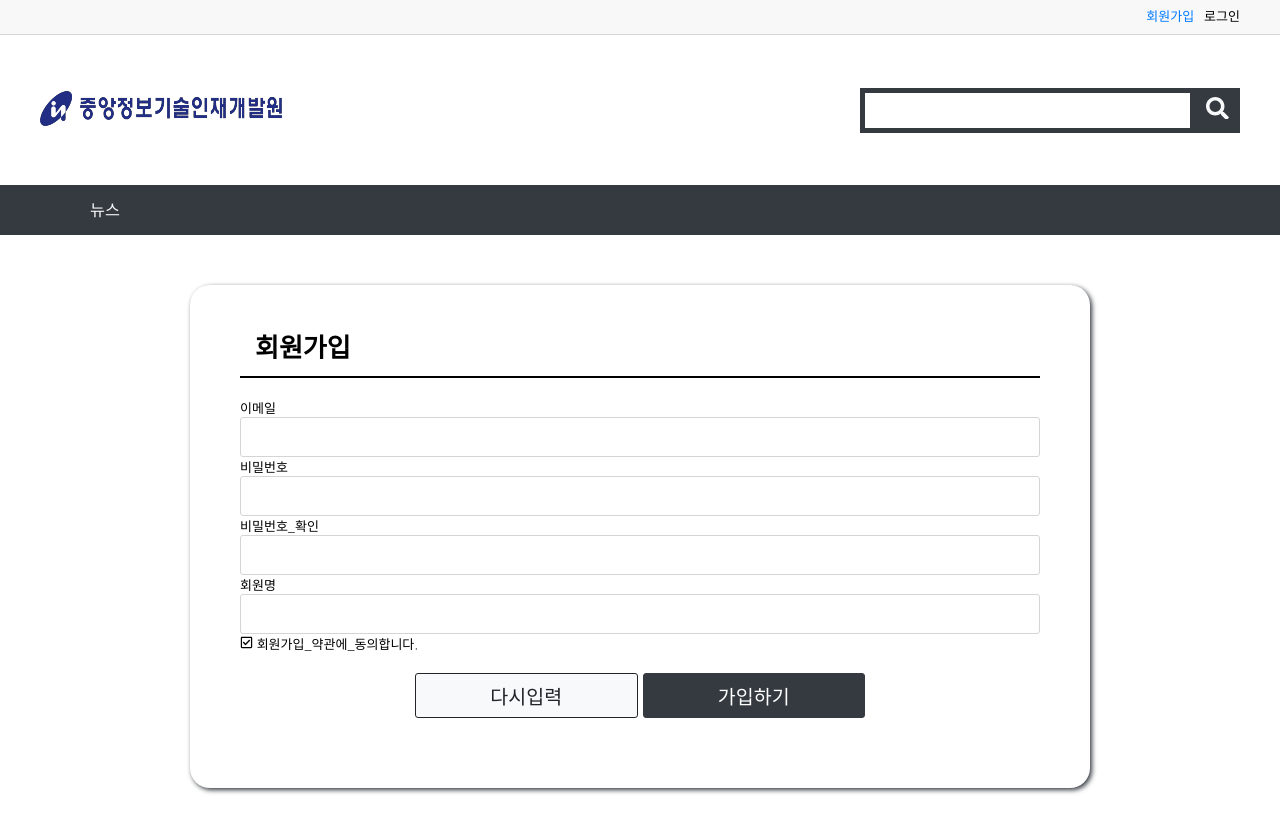
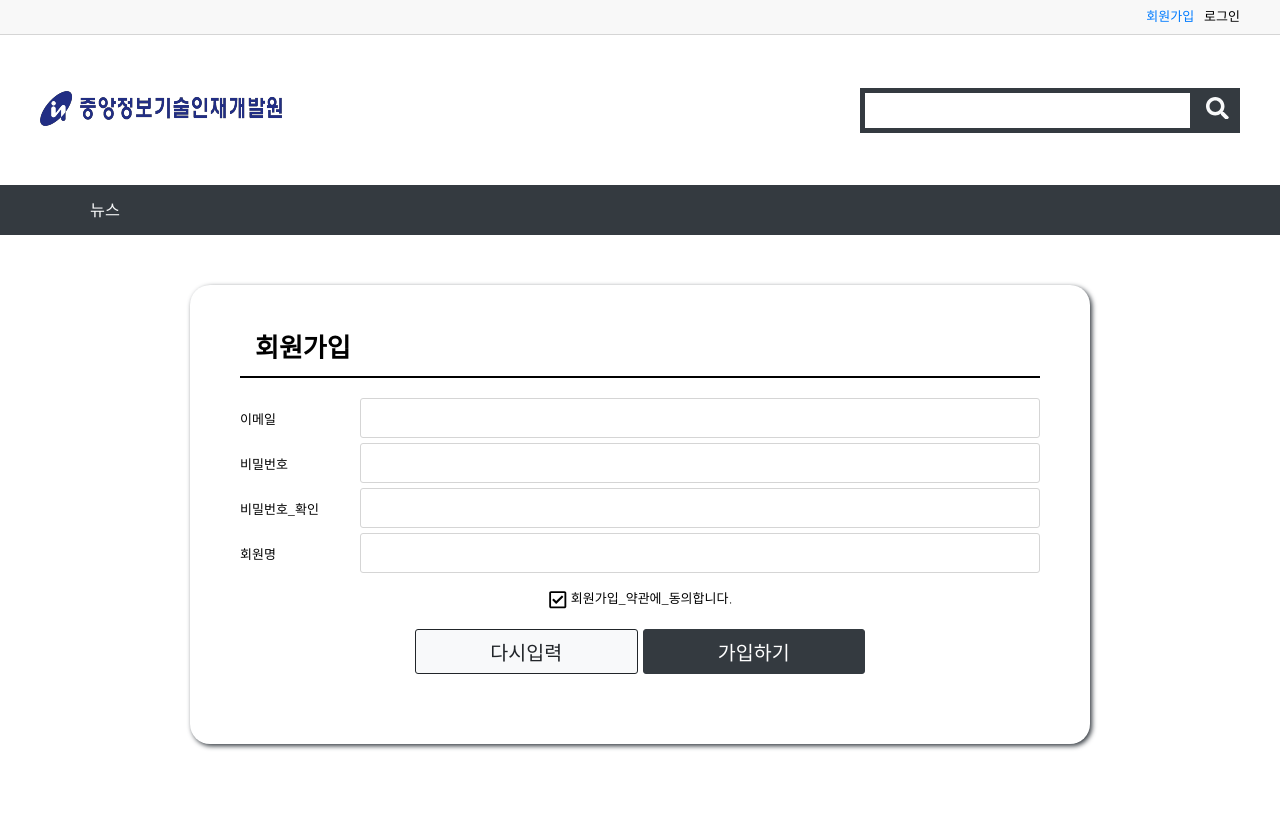
Before and after one commit to ChaeYoonch/react.project, a React (Create React App) app: page /member/join in a window 1280 px wide. Shown: the top 832 px of the page. Built offline with nearby package versions, Linux system fonts and the light colour scheme.

Commit message:
회원가입 양식 검증, 메세지 공통 컴포넌트

```diff
--- /dev/null
+++ b/src/commons/components/MessageBox.js
@@ -0,0 +1,43 @@
+import React from 'react';
+import styled, { css } from 'styled-components';
+import { color } from '../../styles/color';
+import fontSize from '../../styles/fontSize';
+
+const { small } = fontSize;
+
+const Box = styled.div`
+  text-align: center;
+  padding: 7px 10px;
+  font-size: ${small};
+  border-radius: 3px;
+  color: ${color.dark};
+
+  & + & {
+    margin-top: 5px;
+  }
+
+  ${({ color: c }) =>
+    c &&
+    css`
+      color: ${color[c]};
+      box-shadow: 2px 2px 5px ${color[c]};
+    `}
+`;
+
+const MessageBox = ({ messages, color, children }) => {
+  messages = messages || []; // ?? ''
+
+  if (children) messages.push(children);
+
+  return (
+    <>
+      {messages.map((message, i) => (
+        <Box key={i} color={color}>
+          {message}
+        </Box>
+      ))}
+    </>
+  );
+};
+
+export default React.memo(MessageBox);
--- a/src/member/components/JoinForm.js
+++ b/src/member/components/JoinForm.js
@@ -4,44 +4,96 @@
 import { FaCheckSquare, FaRegCheckSquare } from 'react-icons/fa';
 import { BigButton, ButtonGroup } from '../../commons/components/Buttons';
 import InputBox from '../../commons/components/InputBox';
+import MessageBox from '../../commons/components/MessageBox';
 
-const FormBox = styled.form``;
+const FormBox = styled.form`
+  dl {
+    display: flex;
+    align-items: center;
 
-const JoinForm = () => {
+    dt {
+      width: 120px;
+    }
+
+    dd {
+      flex-grow: 1;
+    }
+  }
+
+  dl + dl {
+    margin-top: 5px;
+  }
+
+  .terms-agree {
+    text-align: center;
+    margin: 15px 0;
+
+    svg {
+      font-size: 1.5rem;
+      vertical-align: middle;
+    }
+  }
+`;
+/* <MessageBox messages={['m1']}>MESSAGE!!</MessageBox> */
+const JoinForm = ({ form, onSubmit, onChange, onToggle, onReset, errors }) => {
   const { t } = useTranslation();
   return (
-    <FormBox autoComplete="off">
+    <FormBox autoComplete="off" onSubmit={onSubmit}>
       <dl>
         <dt>{t('이메일')}</dt>
         <dd>
-          <InputBox type="text" />
+          <InputBox
+            type="text"
+            name="email"
+            value={form.email ?? ''}
+            onChange={onChange}
+          />
+          <MessageBox messages={errors.email} color="danger" />
         </dd>
       </dl>
       <dl>
         <dt>{t('비밀번호')}</dt>
         <dd>
-          <InputBox type="password" />
+          <InputBox
+            type="password"
+            name="password"
+            value={form.password ?? ''}
+            onChange={onChange}
+          />
+          <MessageBox messages={errors.password} color="danger" />
         </dd>
       </dl>
       <dl>
         <dt>{t('비밀번호_확인')}</dt>
         <dd>
-          <InputBox type="password" />
+          <InputBox
+            type="password"
+            name="confirmPassword"
+            value={form.confirmPassword ?? ''}
+            onChange={onChange}
+          />
+          <MessageBox messages={errors.confirmPassword} color="danger" />
         </dd>
       </dl>
       <dl>
         <dt>{t('회원명')}</dt>
         <dd>
-          <InputBox type="text" />
+          <InputBox
+            type="text"
+            name="name"
+            value={form.name ?? ''}
+            onChange={onChange}
+          />
+          <MessageBox messages={errors.name} color="danger" />
         </dd>
       </dl>
-
-      <div className="terms-agree">
-        <FaRegCheckSquare /> {t('회원가입_약관에_동의합니다.')}
+      <div className="terms-agree" onClick={onToggle}>
+        {form.agree ? <FaCheckSquare /> : <FaRegCheckSquare />}{' '}
+        {t('회원가입_약관에_동의합니다.')}
+        <MessageBox messages={errors.agree} color="danger" />
       </div>
-
       <ButtonGroup width={450}>
-        <BigButton type="reset" color="light">
+        <BigButton type="button" color="light" onClick={onReset}>
           {t('다시입력')}
         </BigButton>
         <BigButton type="submit" color="dark">
--- /dev/null
+++ b/src/member/containers/JoinContainer.js
@@ -0,0 +1,107 @@
+import React, { useState, useCallback } from 'react';
+import { useNavigate } from 'react-router-dom';
+import { useTranslation } from 'react-i18next';
+import JoinForm from '../components/JoinForm';
+
+const JoinContainer = () => {
+  // 양식 데이터
+  const [form, setForm] = useState({
+    agree: false,
+  });
+
+  // 양식 항목별 에러 메세지
+  const [errors, setErrors] = useState({});
+
+  const { t } = useTranslation();
+
+  const navigate = useNavigate();
+
+  /**
+   * 회원 가입 처리
+   *
+   * 1. 데이터 검증
+   *    1) 필수 항목 체크 - 이메일, 비밀번호, 비밀번호 확인, 회원명, 약관동의
+   *    2) 이메일 중복 여부, 이메일 형식 체크 -> 서버 DB에서 체크
+   *    3) 비밀번호 복잡성 체크 -> 서버 도 가능
+   *    4) 비밀번호와 비밀번호 확인 일치 여부 -> 프론트 (자바 스크립트) & 서버 둘 모두 확인 필요
+   *
+   * 2. 가입처리 - 영구 저장 -> DB 이용
+   * 3. 로그인 페이지 이동
+   */
+  const onSubmit = useCallback(
+    (e) => {
+      e.preventDefault();
+
+      const _errors = {};
+      let hasErrors = false; // 에러 유무
+
+      /* 데이터 검증 - 필수 항목 체크 S */
+      const requiredFields = {
+        email: t('이메일을_입력하세요.'),
+        password: t('비밀번호를_입력하세요.'),
+        confirmPassword: t('비밀번호를_확인하세요.'),
+        name: t('회원명을 입력하세요.'),
+        agree: t('회원가입_약관에_동의하세요.'),
+      };
+
+      for (const [field, msg] of Object.entries(requiredFields)) {
+        // !form[field] - null, undifined, ''체크, !form[field].trim() - '     '
+        if (!form[field] || (form[field] && !form[field].trim())) {
+          _errors[field] = _errors[field] || [];
+          _errors[field].push(msg);
+          hasErrors = true;
+        }
+      }
+      /* 데이터 검증 - 필수 항목 체크 E */
+
+      /* 데이터 검증 - 비밀번호와 비밀번호 확인 일치 여부 */
+      if (
+        form.password &&
+        form.confirmPassword &&
+        form.password !== form.confirmPassword
+      ) {
+        _errors.confirmPassword = _errors.confirmPassword || [];
+        _errors.confirmPassword.push(t('비밀번호가_정확하지_않습니다.'));
+        hasErrors = true;
+      }
+
+      setErrors(_errors);
+
+      if (hasErrors) {
+        // 검증 실패시 가입 처리 X
+        return;
+      }
+
+      /* 가입처리 */
+
+      /* 가입 완료 후 로그인 페이지 이동 */
+      navigate('/member/login', { replace: true }); // replace: true -> 방문기록 X
+    },
+    [t, form, navigate],
+  );
+
+  const onChange = useCallback((e) => {
+    const name = e.target.name;
+    const value = e.target.value.trim;
+    setForm((form) => ({ ...form, [name]: value }));
+  }, []);
+
+  const onToggle = useCallback(() => {
+    setForm((form) => ({ ...form, agree: !form.agree }));
+  }, []);
+
+  const onReset = useCallback(() => setForm({ agree: false }), []);
+
+  return (
+    <JoinForm
+      form={form}
+      errors={errors}
+      onSubmit={onSubmit}
+      onChange={onChange}
+      onToggle={onToggle}
+      onReset={onReset}
+    />
+  );
+};
+
+export default React.memo(JoinContainer);
--- a/src/member/pages/Join.js
+++ b/src/member/pages/Join.js
@@ -1,12 +1,13 @@
 import React from 'react';
 import { Helmet } from 'react-helmet-async';
 import { useTranslation } from 'react-i18next';
-import JoinForm from '../components/JoinForm';
+import JoinContainer from '../containers/JoinContainer';
 import { OuterBox } from '../../commons/components/LayoutBox';
 import { MainTitle } from '../../commons/components/TitleBox';
 
 const Join = () => {
   const { t } = useTranslation();
+
   return (
     <>
       <Helmet>
@@ -14,7 +15,7 @@
       </Helmet>
       <OuterBox>
         <MainTitle>{t('회원가입')}</MainTitle>
-        <JoinForm />
+        <JoinContainer />
       </OuterBox>
     </>
   );
```
